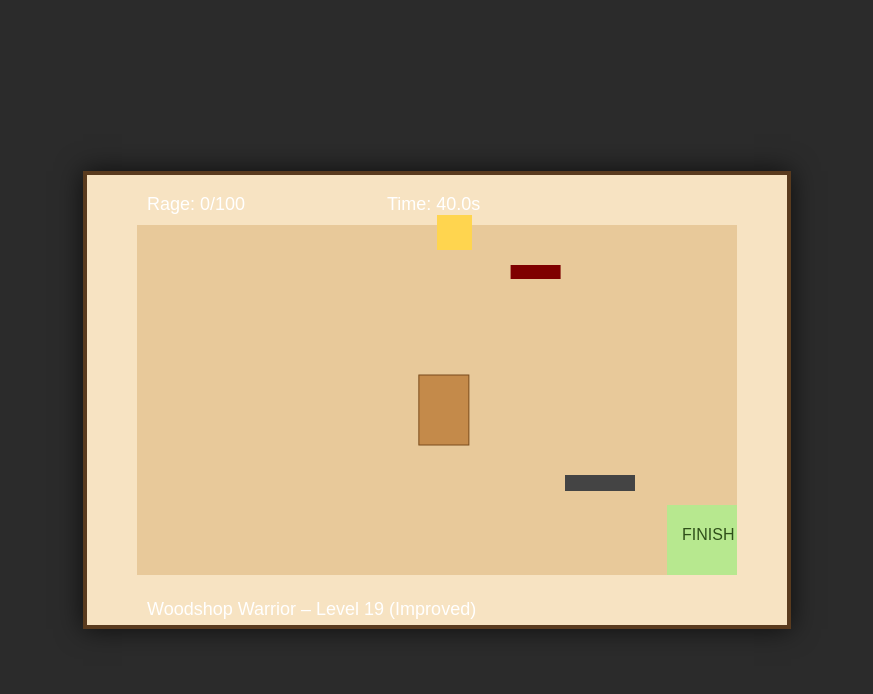
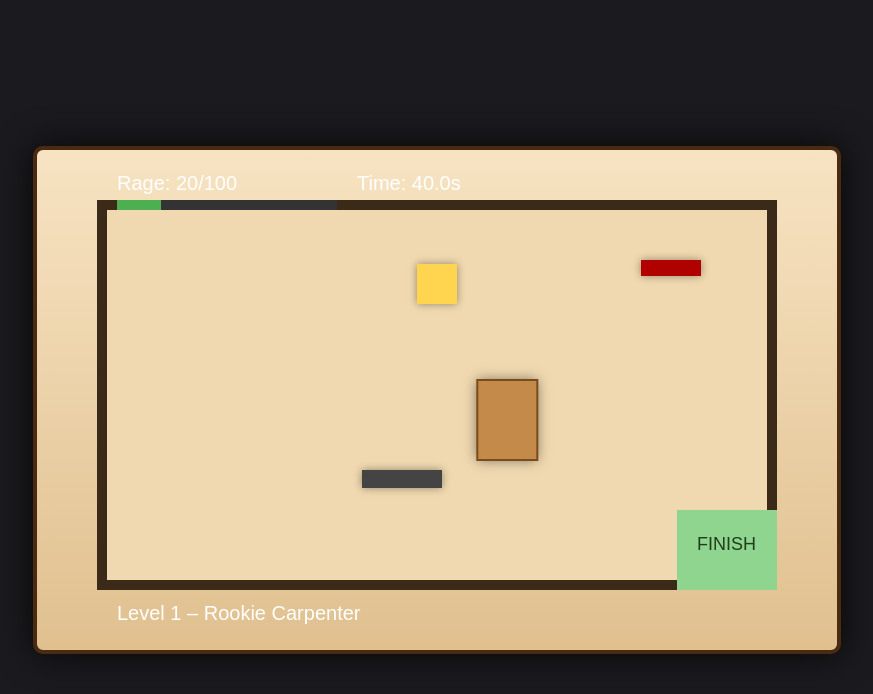
Before and after one commit to bjnew1-png/Benji-s-Game, a plain HTML site: page index.html in a window 1280 px wide. Shown: the whole page, without its empty margins (203-1076 px from the left). Drawn offline with Linux system fonts and the light colour scheme.

Commit message:
Update index.html

```diff
--- a/index.html
+++ b/index.html
@@ -1,34 +1,112 @@
 <!DOCTYPE html>
 <html>
 <head>
-<title>Woodshop Warrior – Level 19 (One‑Click)</title>
+<title>Woodshop Warrior – Multi Level</title>
 <style>
-  body { margin:0; background:#2b2b2b; display:flex; justify-content:center; align-items:center; height:100vh; }
-  canvas { background:#f7e3c2; box-shadow:0 0 25px rgba(0,0,0,0.7); border:4px solid #5a3b1e; }
+  body {
+    margin:0;
+    background:#1b1b1f;
+    display:flex;
+    justify-content:center;
+    align-items:center;
+    height:100vh;
+    font-family:sans-serif;
+  }
+  canvas {
+    background:linear-gradient(#f7e3c2, #e0c08f);
+    box-shadow:0 0 35px rgba(0,0,0,0.8);
+    border:4px solid #4a2b12;
+    border-radius:10px;
+  }
 </style>
 </head>
 <body>
-<canvas id="game" width="700" height="450"></canvas>
+<canvas id="game" width="800" height="500"></canvas>
 
 <script>
 const canvas = document.getElementById("game");
 const ctx = canvas.getContext("2d");
 
-let project = { x:330, y:200, w:50, h:70, vx:0, vy:0 };
-let rage = 0;
-let timeLeft = 45;
+let levelIndex = 0;
+
+const levels = [
+  {
+    name: "Level 1 – Rookie Carpenter",
+    time: 45,
+    rageMax: 100,
+    finish: { x: 640, y: 360, w: 100, h: 80 },
+    tools: [
+      { name:"clamp", x:140, y:110, w:60, h:16, vx:2.0, vy:0 },
+      { name:"sander", x:560, y:320, w:80, h:18, vx:-2.5, vy:0 },
+      { name:"glue", x:380, y:70, w:40, h:40, vx:0, vy:2.0 }
+    ]
+  },
+  {
+    name: "Level 2 – Chaos Apprentice",
+    time: 40,
+    rageMax: 90,
+    finish: { x: 80, y: 60, w: 120, h: 70 },
+    tools: [
+      { name:"clamp", x:200, y:140, w:70, h:18, vx:3.0, vy:0 },
+      { name:"sander", x:600, y:340, w:90, h:20, vx:-3.5, vy:0 },
+      { name:"glue", x:420, y:90, w:45, h:45, vx:0, vy:3.0 },
+      { name:"chisel", x:300, y:380, w:50, h:12, vx:2.2, vy:-1.5 }
+    ]
+  },
+  {
+    name: "Level 3 – Workshop Warrior",
+    time: 35,
+    rageMax: 80,
+    finish: { x: 620, y: 80, w: 120, h: 80 },
+    tools: [
+      { name:"clamp", x:160, y:120, w:70, h:18, vx:3.5, vy:0 },
+      { name:"sander", x:620, y:360, w:100, h:22, vx:-4.0, vy:0 },
+      { name:"glue", x:420, y:90, w:45, h:45, vx:0, vy:3.5 },
+      { name:"chisel", x:260, y:380, w:55, h:14, vx:2.8, vy:-2.0 },
+      { name:"mallet", x:500, y:200, w:40, h:40, vx:-2.5, vy:2.5 }
+    ]
+  }
+];
+
+let project;
+let tools;
+let finishZone;
+let rage;
+let timeLeft;
 let last = performance.now();
 let keys = {};
 let gameOver = false;
 let win = false;
+let allCleared = false;
 
-const tools = [
-  { name:"clamp", x:120, y:90, w:50, h:14, vx:2.2, vy:0 },
-  { name:"sander", x:520, y:300, w:70, h:16, vx:-3.0, vy:0 },
-  { name:"glue", x:350, y:40, w:35, h:35, vx:0, vy:2.5 }
-];
+const bounds = { minX:70, minY:60, maxX:730, maxY:430 };
 
-window.addEventListener("keydown", e => keys[e.key] = true);
+function startLevel(index){
+  const lvl = levels[index];
+  project = { x:380, y:230, w:60, h:80, vx:0, vy:0 };
+  tools = JSON.parse(JSON.stringify(lvl.tools));
+  finishZone = lvl.finish;
+  rage = 0;
+  timeLeft = lvl.time;
+  gameOver = false;
+  win = false;
+  allCleared = false;
+}
+
+startLevel(levelIndex);
+
+window.addEventListener("keydown", e => {
+  keys[e.key] = true;
+  if(gameOver && e.key === "Enter"){
+    if(win && levelIndex < levels.length - 1){
+      levelIndex++;
+      startLevel(levelIndex);
+    } else if(!win || levelIndex === levels.length - 1){
+      levelIndex = 0;
+      startLevel(levelIndex);
+    }
+  }
+});
 window.addEventListener("keyup", e => keys[e.key] = false);
 
 function update(dt){
@@ -40,43 +118,46 @@ function update(dt){
     win = false;
   }
 
-  const speed = 180;
+  const speed = 190;
   project.vx = (keys["ArrowLeft"] ? -speed : keys["ArrowRight"] ? speed : 0);
   project.vy = (keys["ArrowUp"] ? -speed : keys["ArrowDown"] ? speed : 0);
 
   project.x += project.vx * dt;
   project.y += project.vy * dt;
 
-  const minX = 50, minY = 50, maxX = 650, maxY = 400;
-  if(project.x < minX){ project.x = minX; rage += 1.5; }
-  if(project.x + project.w > maxX){ project.x = maxX - project.w; rage += 1.5; }
-  if(project.y < minY){ project.y = minY; rage += 1.5; }
-  if(project.y + project.h > maxY){ project.y = maxY - project.h; rage += 1.5; }
+  if(project.x < bounds.minX){ project.x = bounds.minX; rage += 1.5; }
+  if(project.x + project.w > bounds.maxX){ project.x = bounds.maxX - project.w; rage += 1.5; }
+  if(project.y < bounds.minY){ project.y = bounds.minY; rage += 1.5; }
+  if(project.y + project.h > bounds.maxY){ project.y = bounds.maxY - project.h; rage += 1.5; }
 
-  project.x += Math.sin(performance.now()/250) * 12 * dt;
+  project.x += Math.sin(performance.now()/260) * 14 * dt;
 
   for(let t of tools){
     t.x += t.vx;
     t.y += t.vy;
 
-    if(t.x < minX || t.x + t.w > maxX) t.vx *= -1;
-    if(t.y < minY || t.y + t.h > maxY) t.vy *= -1;
+    if(t.x < bounds.minX || t.x + t.w > bounds.maxX) t.vx *= -1;
+    if(t.y < bounds.minY || t.y + t.h > bounds.maxY) t.vy *= -1;
 
     if(collide(project, t)){
       rage += 10;
-      project.x += (project.x < t.x ? -25 : 25);
-      project.y += (project.y < t.y ? -25 : 25);
+      project.x += (project.x < t.x ? -30 : 30);
+      project.y += (project.y < t.y ? -30 : 30);
     }
   }
 
-  if(rage >= 100){
+  const lvl = levels[levelIndex];
+  if(rage >= lvl.rageMax){
     gameOver = true;
     win = false;
   }
 
-  if(project.x + project.w > 580 && project.y + project.h > 330 && rage < 80){
+  if(collide(project, finishZone) && rage < lvl.rageMax){
     gameOver = true;
     win = true;
+    if(levelIndex === levels.length - 1){
+      allCleared = true;
+    }
   }
 }
 
@@ -88,53 +169,81 @@ function collide(a,b){
 }
 
 function draw(){
-  ctx.clearRect(0,0,700,450);
+  ctx.clearRect(0,0,canvas.width,canvas.height);
 
-  ctx.fillStyle = "#e8c99a";
-  ctx.fillRect(50,50,600,350);
+  ctx.fillStyle = "#d9b47a";
+  ctx.fillRect(bounds.minX, bounds.minY, bounds.maxX - bounds.minX, bounds.maxY - bounds.minY);
 
-  ctx.fillStyle = "#b7e88f";
-  ctx.fillRect(580,330,70,70);
-  ctx.fillStyle = "#2f4f1a";
-  ctx.font = "16px sans-serif";
-  ctx.fillText("FINISH", 595, 365);
+  ctx.fillStyle = "#3b2a18";
+  ctx.fillRect(bounds.minX-10, bounds.minY-10, bounds.maxX-bounds.minX+20, bounds.maxY-bounds.minY+20);
 
+  ctx.fillStyle = "#f0d9b0";
+  ctx.fillRect(bounds.minX, bounds.minY, bounds.maxX - bounds.minX, bounds.maxY - bounds.minY);
+
+  ctx.fillStyle = "#8fd48f";
+  ctx.fillRect(finishZone.x, finishZone.y, finishZone.w, finishZone.h);
+  ctx.fillStyle = "#1f3f1a";
+  ctx.font = "18px sans-serif";
+  ctx.fillText("FINISH", finishZone.x + 20, finishZone.y + finishZone.h/2);
+
+  ctx.save();
+  ctx.shadowColor = "rgba(0,0,0,0.5)";
+  ctx.shadowBlur = 12;
   ctx.fillStyle = "#c48a4a";
   ctx.fillRect(project.x, project.y, project.w, project.h);
+  ctx.restore();
   ctx.strokeStyle = "#7a4b1c";
+  ctx.lineWidth = 2;
   ctx.strokeRect(project.x, project.y, project.w, project.h);
 
   for(let t of tools){
-    if(t.name === "clamp") ctx.fillStyle = "#7f0000";
-    if(t.name === "sander") ctx.fillStyle = "#444";
-    if(t.name === "glue") ctx.fillStyle = "#ffd54f";
+    ctx.save();
+    ctx.shadowColor = "rgba(0,0,0,0.4)";
+    ctx.shadowBlur = 8;
+    if(t.name === "clamp") ctx.fillStyle = "#b00000";
+    else if(t.name === "sander") ctx.fillStyle = "#444";
+    else if(t.name === "glue") ctx.fillStyle = "#ffd54f";
+    else if(t.name === "chisel") ctx.fillStyle = "#c0c0c0";
+    else if(t.name === "mallet") ctx.fillStyle = "#5a3b1e";
+    else ctx.fillStyle = "#333";
     ctx.fillRect(t.x, t.y, t.w, t.h);
+    ctx.restore();
   }
 
-  ctx.fillStyle = "#fff";
-  ctx.font = "18px sans-serif";
-  ctx.fillText("Rage: " + Math.floor(rage) + "/100", 60, 35);
-  ctx.fillText("Time: " + Math.max(0,timeLeft).toFixed(1) + "s", 300, 35);
-  ctx.fillText("Woodshop Warrior – Level 19 (Improved)", 60, 440);
+  ctx.fillStyle = "#ffffff";
+  ctx.font = "20px sans-serif";
+  ctx.fillText("Rage: " + Math.floor(rage) + "/" + levels[levelIndex].rageMax, 80, 40);
+  ctx.fillText("Time: " + Math.max(0,timeLeft).toFixed(1) + "s", 320, 40);
+  ctx.fillText(levels[levelIndex].name, 80, 470);
+
+  let barX = 80, barY = 50, barW = 220, barH = 10;
+  ctx.fillStyle = "#333";
+  ctx.fillRect(barX, barY, barW, barH);
+  let rageRatio = Math.min(rage / levels[levelIndex].rageMax, 1);
+  ctx.fillStyle = rageRatio < 0.5 ? "#4caf50" : rageRatio < 0.8 ? "#ff9800" : "#f44336";
+  ctx.fillRect(barX, barY, barW * rageRatio, barH);
 
   if(gameOver){
-    ctx.fillStyle = "rgba(0,0,0,0.6)";
-    ctx.fillRect(0,0,700,450);
+    ctx.fillStyle = "rgba(0,0,0,0.7)";
+    ctx.fillRect(0,0,canvas.width,canvas.height);
 
     ctx.fillStyle = "#fff";
     ctx.font = "32px sans-serif";
     if(win){
-      ctx.fillText("YOU MASTERED THE CHAOS!", 150, 200);
+      if(allCleared){
+        ctx.fillText("YOU ARE THE WOODSHOP WARRIOR!", 120, 220);
+        ctx.font = "20px sans-serif";
+        ctx.fillText("You cleared all levels without letting rage win.", 160, 260);
+      } else {
+        ctx.fillText("LEVEL CLEARED!", 260, 220);
+        ctx.font = "20px sans-serif";
+        ctx.fillText("Press ENTER to tackle the next level.", 210, 260);
+      }
+    } else {
+      ctx.fillText("WORKBENCH RAGE OVERLOAD!", 160, 220);
       ctx.font = "20px sans-serif";
-      ctx.fillText("You kept rage under control and finished the project.", 140, 240);
-    } else {
-      ctx.fillText("WORKBENCH RAGE OVERLOAD!", 150, 200);
-      ctx.font = "20px sans-serif";
-      ctx.fillText("The chaos defeated you. Try again.", 210, 240);
+      ctx.fillText("Press ENTER to retry from Level 1.", 210, 260);
     }
-
-    ctx.font = "18px sans-serif";
-    ctx.fillText("Refresh the page to restart.", 240, 300);
   }
 }
 
```
